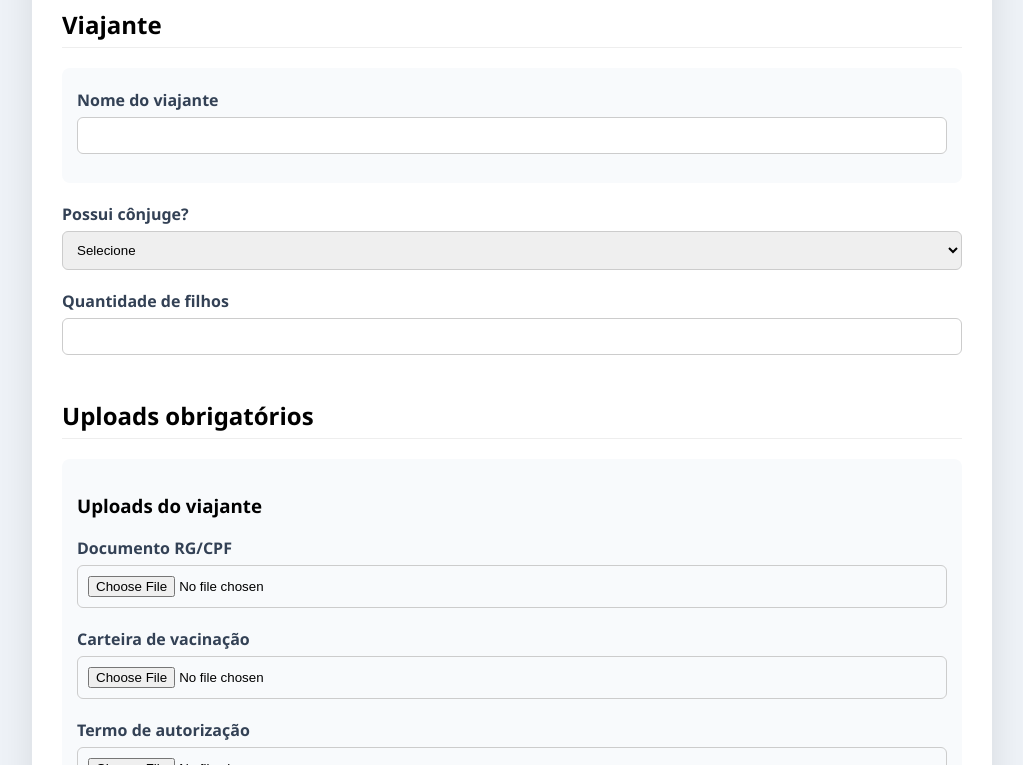
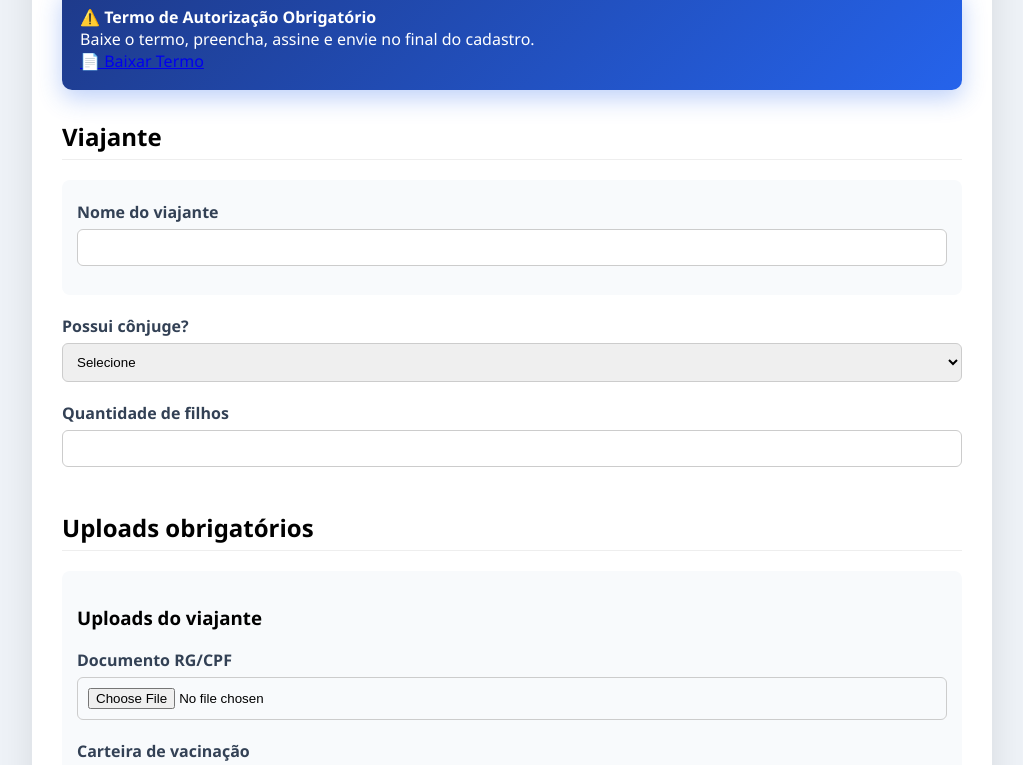
Before and after one commit to samfersara/cadastro-viagem, a website: page public/index.html in a window 1280 px wide. Shown: the part 146-911 px from the top of the page, without its empty margins (128-1151 px from the left). Drawn offline with Linux system fonts and the light colour scheme.

Commit message:
Atualiza termo de autorizacao e layout

```diff
--- a/public/index.html
+++ b/public/index.html
@@ -95,12 +95,40 @@
         padding:20px;
       }
     }
+
+    .termo-box{
+  background:linear-gradient(135deg,#1e3a8a,#2563eb);
+  color:white;
+  padding:18px;
+  border-radius:10px;
+  margin-bottom:20px;
+  box-shadow:0 8px 25px rgba(37,99,235,0.3);
+}
+
+.termo-content{
+  display: block;
+}
   </style>
 </head>
 <body>
 
   <div class="card">
     <h1>Ficha Oficial da Viagem</h1>
+
+    <div class="termo-box">
+  <div class="termo-content">
+    <div>
+      <strong>⚠️ Termo de Autorização Obrigatório</strong>
+      <div class="termo-desc">
+        Baixe o termo, preencha, assine e envie no final do cadastro.
+      </div>
+    </div>
+
+    <a href="/docs/termo_autorizacao.docx" download class="btn-termo">
+      📄 Baixar Termo
+    </a>
+  </div>
+</div>
 
     <div id="msg"></div>
 
```
Also changed, not shown: 1 other file.
